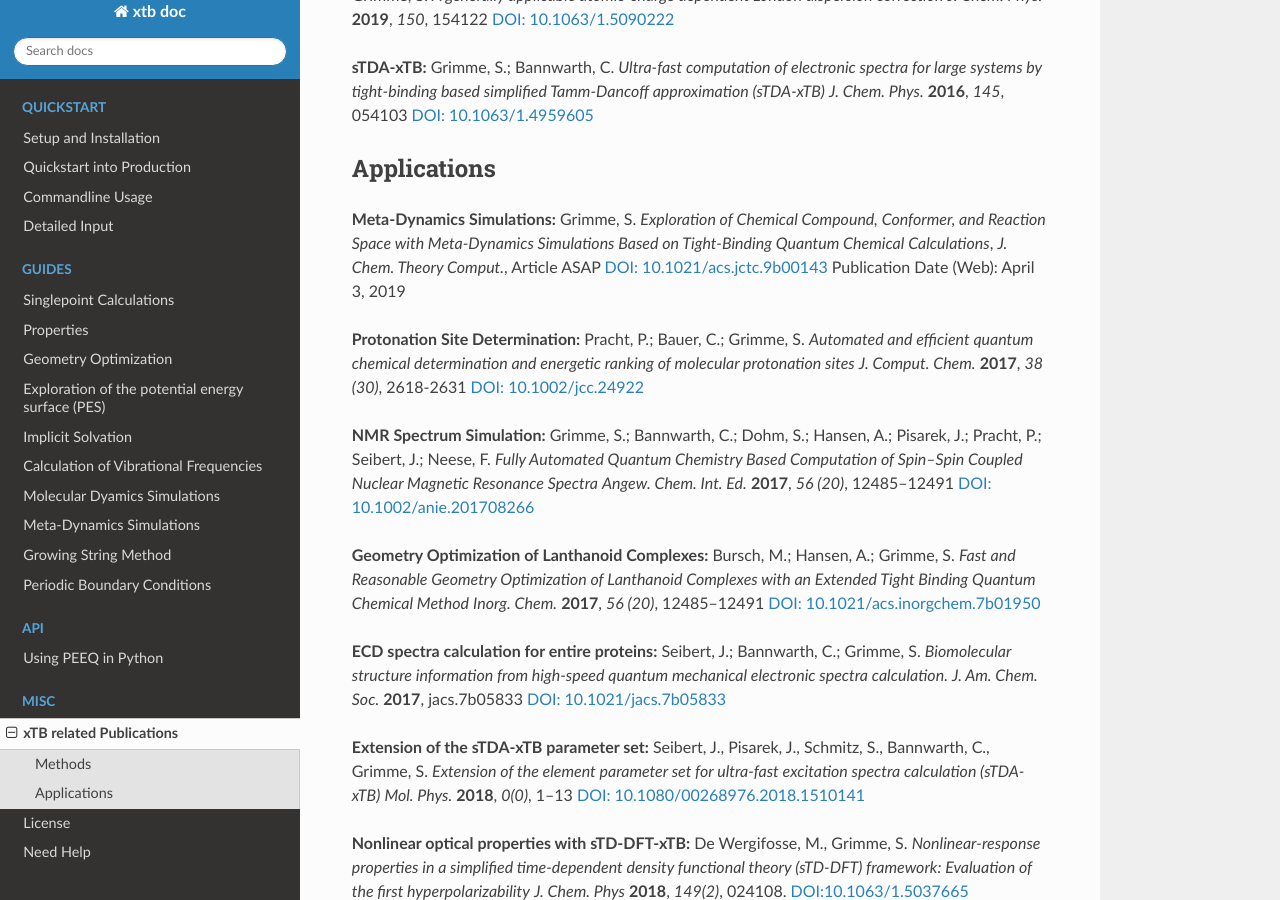
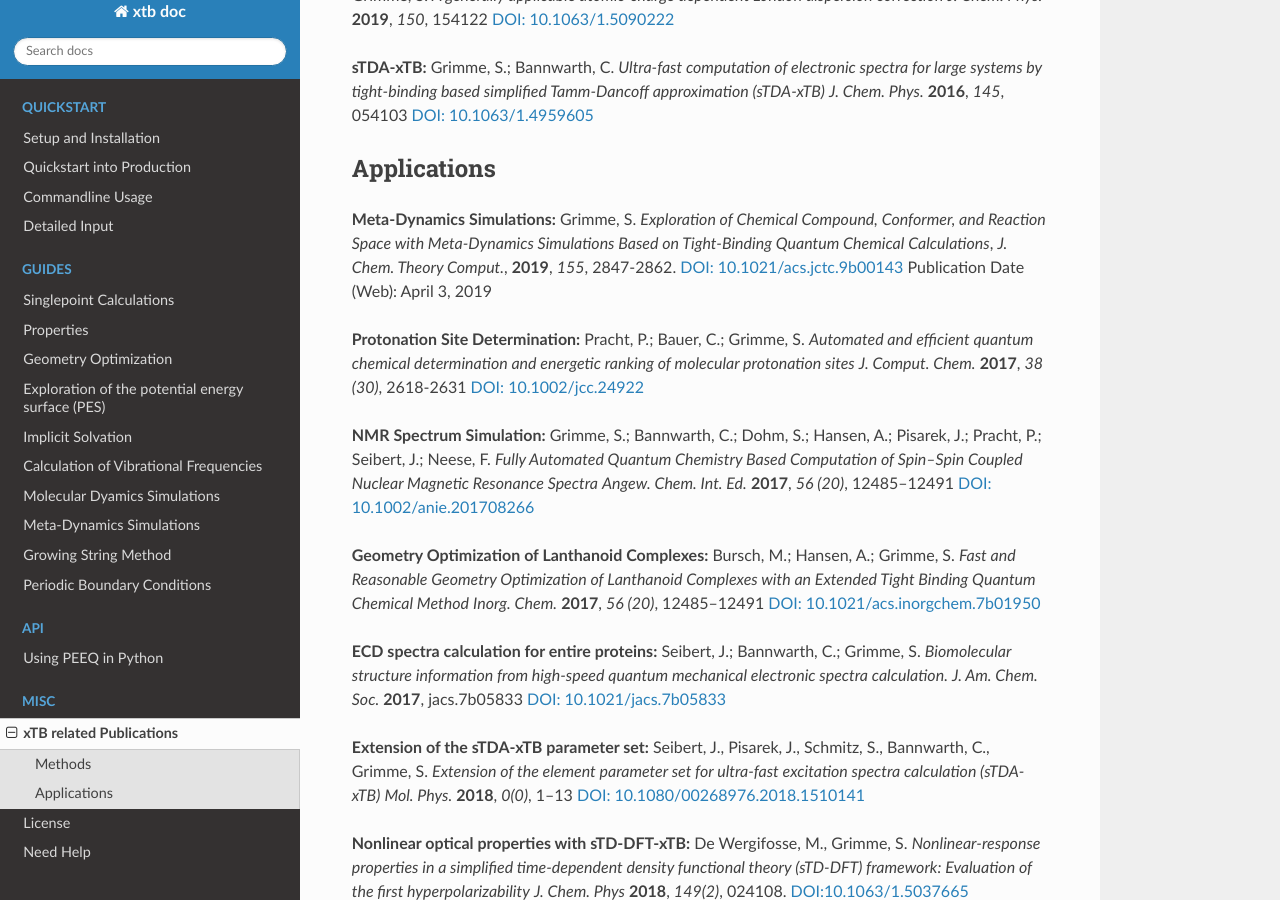
Before and after one commit to grimme-lab/xtb_docs, a Sphinx documentation site: the page built from source/xtbrelatedrefs.rst, in a window 1280 px wide and 900 px high, scrolled down 628 px. Built offline with Sphinx 7.4.7 and the Read the Docs theme 2.0.0, drawn with Linux system fonts in a browser that asks for light colours.

Commit message:
updated MTD reference

```diff
--- a/source/xtbrelatedrefs.rst
+++ b/source/xtbrelatedrefs.rst
@@ -32,7 +32,8 @@
 Applications
 ==========================
 
-**Meta-Dynamics Simulations:** Grimme, S. *Exploration of Chemical Compound, Conformer, and Reaction Space with Meta-Dynamics Simulations Based on Tight-Binding Quantum Chemical Calculations*, *J. Chem. Theory Comput.*, Article ASAP `DOI: 10.1021/acs.jctc.9b00143`__ Publication Date (Web): April 3, 2019
+**Meta-Dynamics Simulations:** Grimme, S. *Exploration of Chemical Compound, Conformer, and Reaction Space with Meta-Dynamics Simulations Based on Tight-Binding Quantum Chemical Calculations*, *J. Chem. Theory Comput.*, **2019**, *155*, 2847-2862. `DOI: 10.1021/acs.jctc.9b00143`__ Publication Date (Web): April 3, 2019
+
 
 __ https://doi.org/10.1021/acs.jctc.9b00143
 
```
